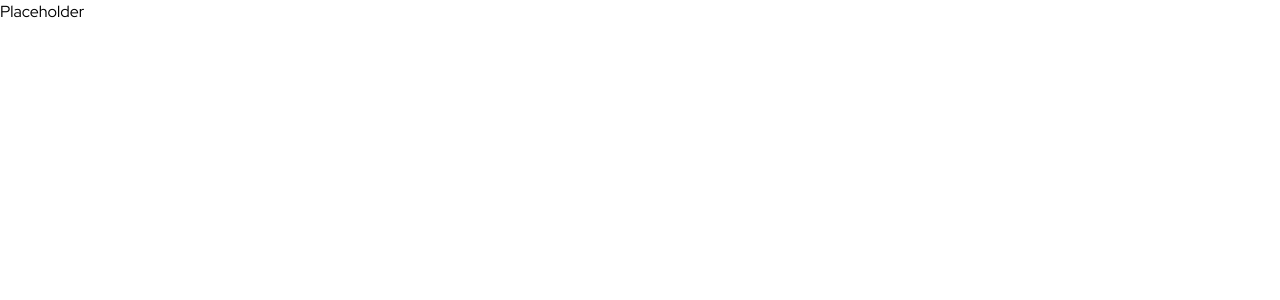
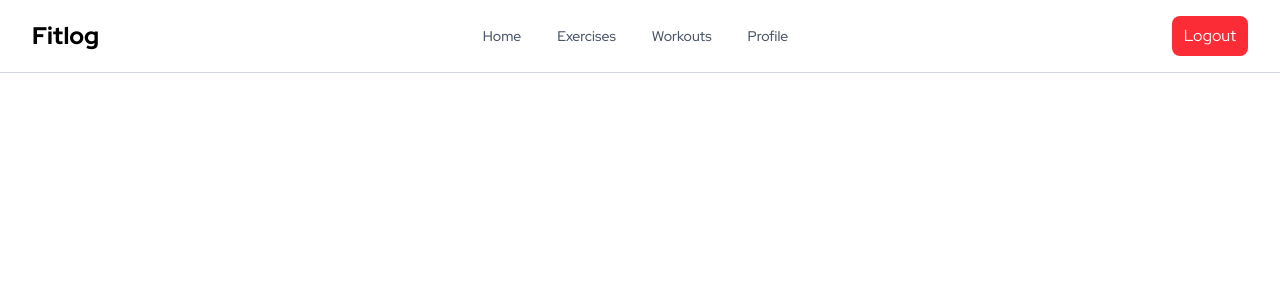
Before and after one commit to solisa14/fitlog, a React (Vite) app in the folder fitlog-frontend/: page /home in a window 1280 px wide. Shown: the top 300 px of the page. Built offline with nearby package versions, Linux system fonts and the light colour scheme; sample sign-in values are in the browser's storage.

Commit message:
feat(home): add NavBar component to HomePage

```diff
--- a/fitlog-frontend/src/features/home/HomePage.tsx
+++ b/fitlog-frontend/src/features/home/HomePage.tsx
@@ -1,7 +1,10 @@
+import NavBar from "../../components/NavBar.tsx";
+
 const HomePage = () => {
   return (
     <div>
-      <h1>Placeholder</h1>
+        <NavBar/>
+        {/* Placeholder for new workout logging */}
     </div>
   );
 };
```
